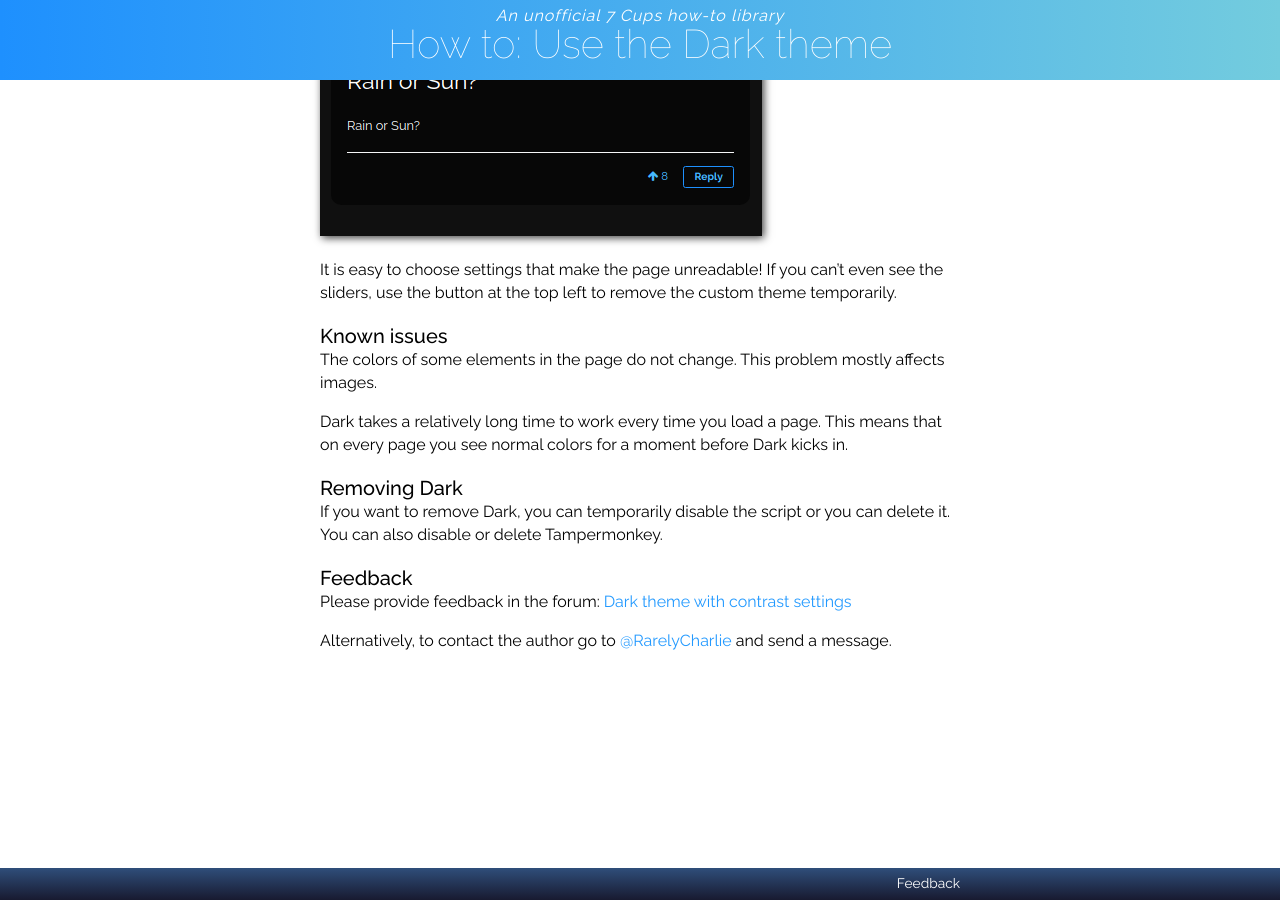
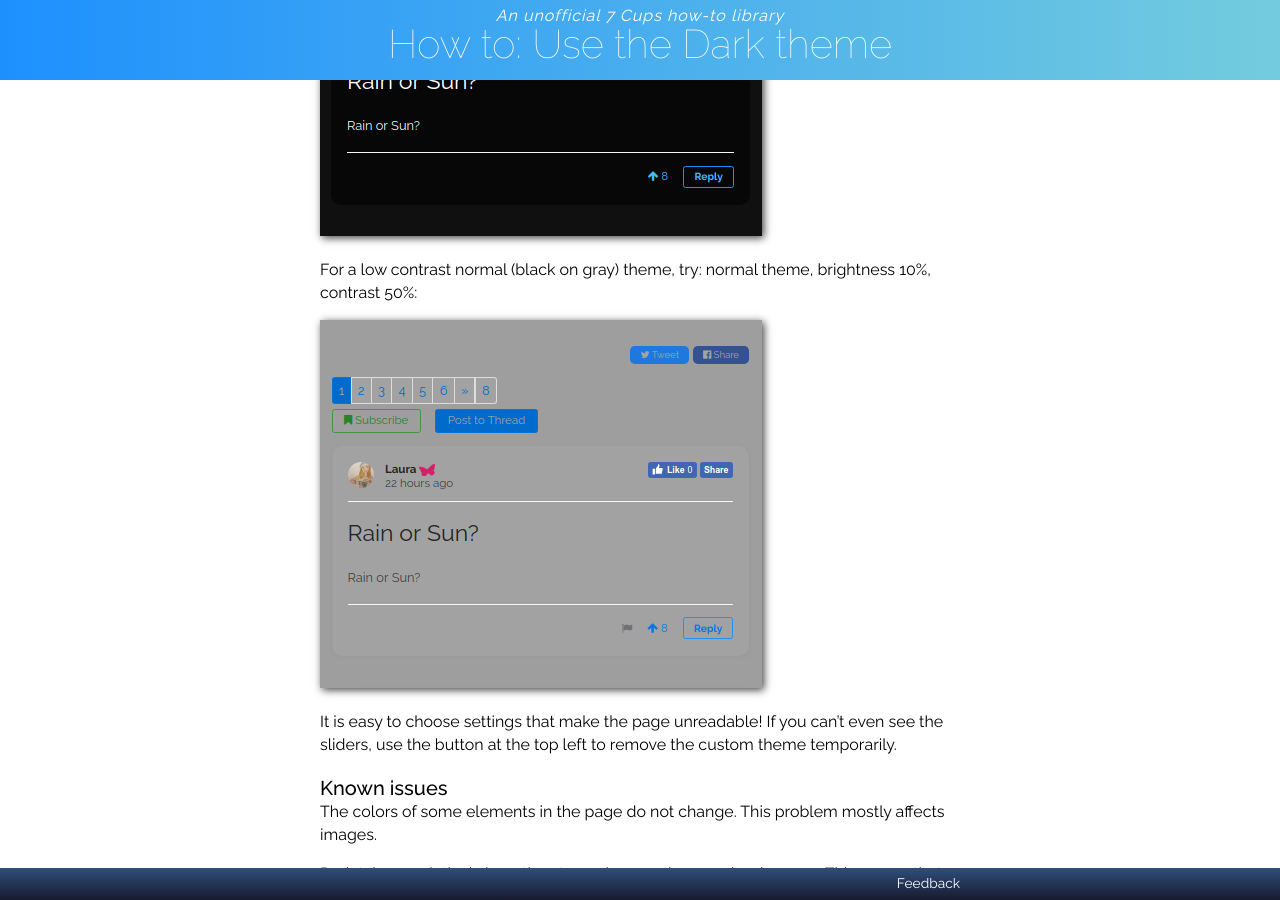
Before and after one commit to RarelyCharlie/rarelycharlie.github.io, a Jekyll site: the page built from _howto/dark.md, in a window 1280 px wide and 900 px high, scrolled down 2660 px. Built offline with Jekyll 4.4.1, drawn with Linux system fonts in a browser that asks for light colours.

Commit message:
add low contrast

```diff
--- a/_howto/dark.md
+++ b/_howto/dark.md
@@ -63,6 +63,10 @@ For a high contrast dark theme, try: dark theme, brightness 15%, contrast 120%:
 
 ![Very dark](/assets/dark/inverted-hi.png){:style="box-shadow: 2px 2px 8px 0px rgba(0,0,0,0.75);"}
 
+For a low contrast normal (black on gray) theme, try: normal theme, brightness 10%, contrast 50%:
+
+![Low contrast](/assets/dark/normal-lo.png){:style="box-shadow: 2px 2px 8px 0px rgba(0,0,0,0.75);"}
+
 It is easy to choose settings that make the page unreadable! If you can't even see the sliders, use the button at the top left to remove the custom theme temporarily.
 
 ### Known issues
```
